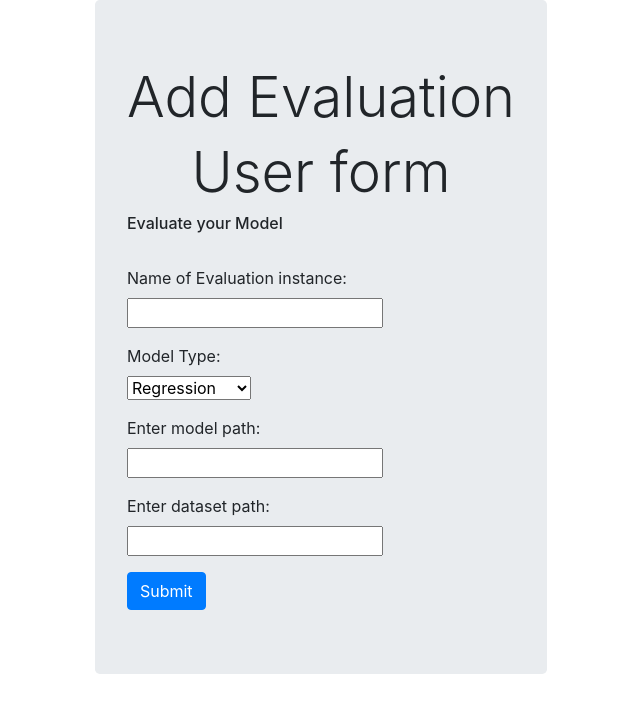
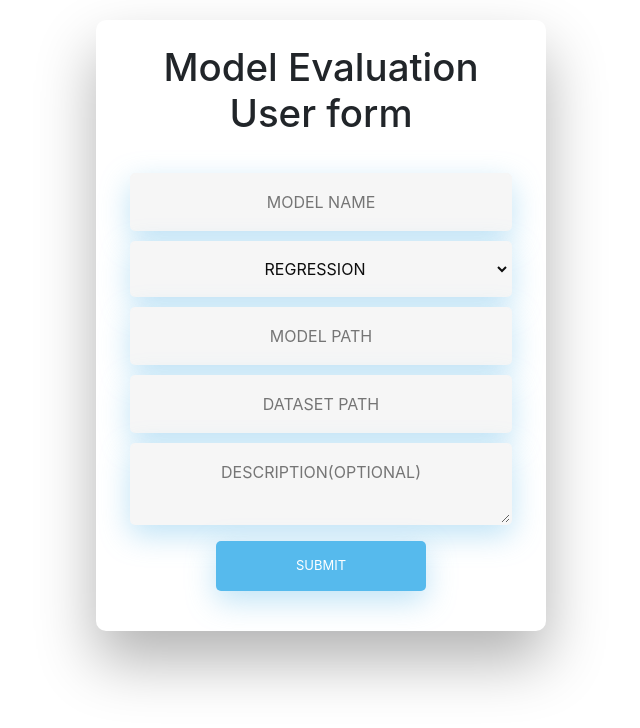
Before and after one commit to kumar-shivam-ranjan/Model-Evaluation-and-diagnosis-display, a Flask app: page /neweval in a window 1280 px wide. Shown: the top 728 px of the page, without its empty margins (319-959 px from the left). Run offline with Flask 2, Linux system fonts and the light colour scheme; parts of the project's set-up code (start-up, migrations or seed data) failed here and were passed over; some libraries are stand-ins or nearby versions.

Commit message:
fixed chart errors and added bootstrap to form

```diff
--- a/ProjectML/templates/evalform.html
+++ b/ProjectML/templates/evalform.html
@@ -1,61 +1,354 @@
-<!doctype html>
-<html lang="en">
+<!DOCTYPE html>
+<html>
 <head>
-  <meta charset="utf-8">
-  <meta name="viewport" content="width=device-width, initial-scale=1, shrink-to-fit=no">
-  <link rel="stylesheet" href="https://cdn.jsdelivr.net/npm/bootstrap@4.6.0/dist/css/bootstrap.min.css" integrity="sha384-B0vP5xmATw1+K9KRQjQERJvTumQW0nPEzvF6L/Z6nronJ3oUOFUFpCjEUQouq2+l" crossorigin="anonymous">
-  <title>Add Evaluation</title>
-  </head>
-    <body>
-      <script src="https://code.jquery.com/jquery-3.5.1.slim.min.js" integrity="sha384-DfXdz2htPH0lsSSs5nCTpuj/zy4C+OGpamoFVy38MVBnE+IbbVYUew+OrCXaRkfj" crossorigin="anonymous"></script>
-      <script src="https://cdn.jsdelivr.net/npm/bootstrap@4.6.0/dist/js/bootstrap.bundle.min.js" integrity="sha384-Piv4xVNRyMGpqkS2by6br4gNJ7DXjqk09RmUpJ8jgGtD7zP9yug3goQfGII0yAns" crossorigin="anonymous"></script>
-      <script src="https://code.jquery.com/jquery-3.5.1.slim.min.js" integrity="sha384-DfXdz2htPH0lsSSs5nCTpuj/zy4C+OGpamoFVy38MVBnE+IbbVYUew+OrCXaRkfj" crossorigin="anonymous"></script>
-      <script src="https://cdn.jsdelivr.net/npm/popper.js@1.16.1/dist/umd/popper.min.js" integrity="sha384-9/reFTGAW83EW2RDu2S0VKaIzap3H66lZH81PoYlFhbGU+6BZp6G7niu735Sk7lN" crossorigin="anonymous"></script>
-      <script src="https://cdn.jsdelivr.net/npm/bootstrap@4.6.0/dist/js/bootstrap.min.js" integrity="sha384-+YQ4JLhjyBLPDQt//I+STsc9iw4uQqACwlvpslubQzn4u2UU2UFM80nGisd026JF" crossorigin="anonymous"></script>
+<meta charset="ISO-8859-1">
+ <link rel="stylesheet" href="https://cdn.jsdelivr.net/npm/bootstrap@4.5.3/dist/css/bootstrap.min.css">
+ <link href="//maxcdn.bootstrapcdn.com/bootstrap/4.0.0/css/bootstrap.min.css" rel="stylesheet" id="bootstrap-css">
+ <script src="//maxcdn.bootstrapcdn.com/bootstrap/4.0.0/js/bootstrap.min.js"></script>
+ <script src="//cdnjs.cloudflare.com/ajax/libs/jquery/3.2.1/jquery.min.js"></script>
+ <style>
+.wrapper {
+  display: flex;
+  align-items: center;
+  flex-direction: column;
+  justify-content: center;
+  width: 100%;
+  min-height: 100%;
+  padding: 20px;
+}
+#formContent {
+  -webkit-border-radius: 10px 10px 10px 10px;
+  border-radius: 10px 10px 10px 10px;
+  background: #fff;
+  padding: 30px;
+  width: 90%;
+  max-width: 450px;
+  position: relative;
+  padding: 0px;
+  -webkit-box-shadow: 0 30px 60px 0 rgba(0,0,0,0.3);
+  box-shadow: 0 30px 60px 0 rgba(0,0,0,0.3);
+  text-align: center;
+}
+#formFooter {
+  background-color: #f6f6f6;
+  border-top: 1px solid #dce8f1;
+  padding: 25px;
+  text-align: center;
+  -webkit-border-radius: 0 0 10px 10px;
+  border-radius: 0 0 10px 10px;
+}
+
+h2.inactive {
+  color: #cccccc;
+}
+h2.active {
+  color: #0d0d0d;
+  border-bottom: 2px solid #5fbae9;
+}
 
 
 
-    <div class="row align-items-center justify-content-center">
-    <div class="jumbotron">
-     <div class="text-center"> <h1 class="display-4">Add Evaluation</h1></div>
-     <div class="text-center"> <h2 class="display-4">User form</h2></div>
-     <h6> Evaluate your Model</h6>
+
+
+
+input[type=button], input[type=text],[type=submit], input[type=reset]  {
+  background-color: #56baed;
+  border: none;
+  color: white;
+  padding: 15px 80px;
+  text-align: center;
+  text-decoration: none;
+  display: inline-block;
+  text-transform: uppercase;
+  font-size: 13px;
+  -webkit-box-shadow: 0 10px 30px 0 rgba(95,186,233,0.4);
+  box-shadow: 0 10px 30px 0 rgba(95,186,233,0.4);
+  -webkit-border-radius: 5px 5px 5px 5px;
+  border-radius: 5px 5px 5px 5px;
+  margin: 5px 20px 40px 20px;
+  -webkit-transition: all 0.3s ease-in-out;
+  -moz-transition: all 0.3s ease-in-out;
+  -ms-transition: all 0.3s ease-in-out;
+  -o-transition: all 0.3s ease-in-out;
+  transition: all 0.3s ease-in-out;
+}
+
+select  {
+  background-color: #56baed;
+  border: none;
+  color: white;
+  padding: 15px 80px;
+  text-align: center;
+  text-decoration: none;
+  display: inline-block;
+  text-transform: uppercase;
+  font-size: 13px;
+  -webkit-box-shadow: 0 10px 30px 0 rgba(95,186,233,0.4);
+  box-shadow: 0 10px 30px 0 rgba(95,186,233,0.4);
+  -webkit-border-radius: 5px 5px 5px 5px;
+  border-radius: 5px 5px 5px 5px;
+  margin: 5px 20px 40px 20px;
+  -webkit-transition: all 0.3s ease-in-out;
+  -moz-transition: all 0.3s ease-in-out;
+  -ms-transition: all 0.3s ease-in-out;
+  -o-transition: all 0.3s ease-in-out;
+  transition: all 0.3s ease-in-out;
+}
+option {
+  background-color: #56baed;
+  border: none;
+  color: white;
+  padding: 15px 80px;
+  text-align: center;
+  text-decoration: none;
+  display: inline-block;
+  text-transform: uppercase;
+  font-size: 13px;
+  -webkit-box-shadow: 0 10px 30px 0 rgba(95,186,233,0.4);
+  box-shadow: 0 10px 30px 0 rgba(95,186,233,0.4);
+  -webkit-border-radius: 5px 5px 5px 5px;
+  border-radius: 5px 5px 5px 5px;
+  margin: 5px 20px 40px 20px;
+  -webkit-transition: all 0.3s ease-in-out;
+  -moz-transition: all 0.3s ease-in-out;
+  -ms-transition: all 0.3s ease-in-out;
+  -o-transition: all 0.3s ease-in-out;
+  transition: all 0.3s ease-in-out;
+}
+
+
+textarea  {
+  background-color: #56baed;
+  border: none;
+  color: white;
+  padding: 15px 80px;
+  text-align: center;
+  text-decoration: none;
+  display: inline-block;
+  text-transform: uppercase;
+  font-size: 13px;
+  -webkit-box-shadow: 0 10px 30px 0 rgba(95,186,233,0.4);
+  box-shadow: 0 10px 30px 0 rgba(95,186,233,0.4);
+  -webkit-border-radius: 5px 5px 5px 5px;
+  border-radius: 5px 5px 5px 5px;
+  margin: 5px 20px 40px 20px;
+  -webkit-transition: all 0.3s ease-in-out;
+  -moz-transition: all 0.3s ease-in-out;
+  -ms-transition: all 0.3s ease-in-out;
+  -o-transition: all 0.3s ease-in-out;
+  transition: all 0.3s ease-in-out;
+}
+input[type=button]:hover,input[type=text]:hover, input[type=submit]:hover, input[type=reset]:hover  {
+  background-color: #39ace7;
+}
+
+select:hover  {
+  background-color: #39ace7;
+}
+
+option:hover  {
+  background-color: #39ace7;
+}
+
+input[type=button]:active, input[type=submit]:active, input[type=reset]:active  {
+  -moz-transform: scale(0.95);
+  -webkit-transform: scale(0.95);
+  -o-transform: scale(0.95);
+  -ms-transform: scale(0.95);
+  transform: scale(0.95);
+}
+
+input[type=text] {
+  background-color: #f6f6f6;
+  border: none;
+  color: #0d0d0d;
+  padding: 15px 32px;
+  text-align: center;
+  text-decoration: none;
+  display: inline-block;
+  font-size: 16px;
+  margin: 5px;
+  width: 85%;
+  border: 2px solid #f6f6f6;
+  -webkit-transition: all 0.5s ease-in-out;
+  -moz-transition: all 0.5s ease-in-out;
+  -ms-transition: all 0.5s ease-in-out;
+  -o-transition: all 0.5s ease-in-out;
+  transition: all 0.5s ease-in-out;
+  -webkit-border-radius: 5px 5px 5px 5px;
+  border-radius: 5px 5px 5px 5px;
+}
+
+
+select {
+  background-color: #f6f6f6;
+  border: none;
+  color: #0d0d0d;
+  padding: 15px 32px;
+  text-align: center;
+  text-decoration: none;
+  display: inline-block;
+  font-size: 16px;
+  margin: 5px;
+  width: 85%;
+  border: 2px solid #f6f6f6;
+  -webkit-transition: all 0.5s ease-in-out;
+  -moz-transition: all 0.5s ease-in-out;
+  -ms-transition: all 0.5s ease-in-out;
+  -o-transition: all 0.5s ease-in-out;
+  transition: all 0.5s ease-in-out;
+  -webkit-border-radius: 5px 5px 5px 5px;
+  border-radius: 5px 5px 5px 5px;
+}
+
+option {
+  background-color: #f6f6f6;
+  border: none;
+  color: #0d0d0d;
+  padding: 15px 32px;
+  text-align: center;
+  text-decoration: none;
+  display: inline-block;
+  font-size: 16px;
+  margin: 5px;
+  width: 85%;
+  border: 2px solid #f6f6f6;
+  -webkit-transition: all 0.5s ease-in-out;
+  -moz-transition: all 0.5s ease-in-out;
+  -ms-transition: all 0.5s ease-in-out;
+  -o-transition: all 0.5s ease-in-out;
+  transition: all 0.5s ease-in-out;
+  -webkit-border-radius: 5px 5px 5px 5px;
+  border-radius: 5px 5px 5px 5px;
+}
+textarea{
+  background-color: #f6f6f6;
+  border: none;
+  color: #0d0d0d;
+  padding: 15px 32px;
+  text-align: center;
+  text-decoration: none;
+  display: inline-block;
+  font-size: 16px;
+  margin: 5px;
+  width: 85%;
+  border: 2px solid #f6f6f6;
+  -webkit-transition: all 0.5s ease-in-out;
+  -moz-transition: all 0.5s ease-in-out;
+  -ms-transition: all 0.5s ease-in-out;
+  -o-transition: all 0.5s ease-in-out;
+  transition: all 0.5s ease-in-out;
+  -webkit-border-radius: 5px 5px 5px 5px;
+  border-radius: 5px 5px 5px 5px;
+}
+
+
+input[type=text]:focus {
+  background-color: #fff;
+  border-bottom: 2px solid #5fbae9;
+}
+input[type=text]:placeholder {
+  color: #cccccc;
+}
+input[type=password]:focus {
+  background-color: #fff;
+  border-bottom: 2px solid #5fbae9;
+}
+input[type=password]:placeholder {
+  color: #cccccc;
+}
+
+
+select:focus {
+  background-color: #fff;
+  border-bottom: 2px solid #5fbae9;
+}
+select:placeholder {
+  color: #cccccc;
+}
+
+option:focus {
+  background-color: #fff;
+  border-bottom: 2px solid #5fbae9;
+}
+
+textarea:focus{
+  background-color: #fff;
+  border-bottom: 2px solid #5fbae9;
+}
+
+option:placeholder {
+  color: #cccccc;
+}
+textarea:placeholder {
+  color: #cccccc;
+}
+
+.underlineHover:after {
+  display: block;
+  left: 0;
+  bottom: -10px;
+  width: 0;
+  height: 2px;
+  background-color: #56baed;
+  content: "";
+  transition: width 0.2s;
+}
+.underlineHover:hover {
+  color: #0d0d0d;
+}
+.underlineHover:hover:after{
+  width: 100%;
+}
+
+*:focus {
+    outline: none;
+}
+#icon {
+  width:60%;
+}
+
+ small {
+     font-size: calc(12px + (15 - 12) * ((100vw - 360px) / (1600 - 360))) !important
+ }
+ .bold-text {
+     color: #989c9e !important
+ }
+ .mt-55 {
+     margin-top: calc(50px + (60 - 50) * ((100vw - 360px) / (1600 - 360))) !important
+ }
+ h3 {
+     font-size: calc(34px + (40 - 34) * ((100vw - 360px) / (1600 - 360))) !important
+ }
+ .social {
+     font-size: 21px !important
+ }
+ .rights {
+     font-size: calc(10px + (12 - 10) * ((100vw - 360px) / (1600 - 360))) !important
+ }
+</style>
+</head>
+<body>
+	<div class="wrapper fadeInDown">
+  <div id="formContent">
+    <div class="fadeIn first">
+    <br>
+      <h3>Model Evaluation<br> User form</h3>
+    </div>
     <br>
 
-
     <form action="/neweval" method="POST" enctype="multipart/form-data">
-        <div class="form-group">
-          <label>Name of Evaluation instance:</label>
-          <br>
-          <input type="text" name="name">
-        </div>
-
-        <div class="form-group">
-          <label>Model Type:</label>
-          <br>
+      <input type="text" name="name" placeholder="Model Name" required>
       <select name="model_type">
         <option value="regression">Regression</option>
         <option value="classification">Classification</option>
         <option value="clustering">Clustering</option>
       </select>
-        </div>
-
-        <div class="form-group">
-          <label>Enter model path:</label>
-          <br>
-          <input type="text" name="model_path">
-        </div>
-
-        <div class="form-group">
-          <label>Enter dataset path:</label>
-          <br>
-          <input type="text" name="dataset_path">
-        </div>
-        <button type="submit" class="btn btn-primary">
-            Submit
-        </button>
+      <input type="text" name="model_path" placeholder="Model Path" required>
+        <input type="text" name="dataset_path" placeholder="Dataset Path" required>
+        <textarea placeholder="Description(optional)"name="message"></textarea>
+      <input type="submit"  value="Submit">
     </form>
-
 
 
   </div>
```
Also changed, not shown: ProjectML/resources/eval_functions.py (+0 -9 lines), ProjectML/cfm.png (deleted), ProjectML/data.db (added). Lines whose indentation alone changed are shown as unchanged.
